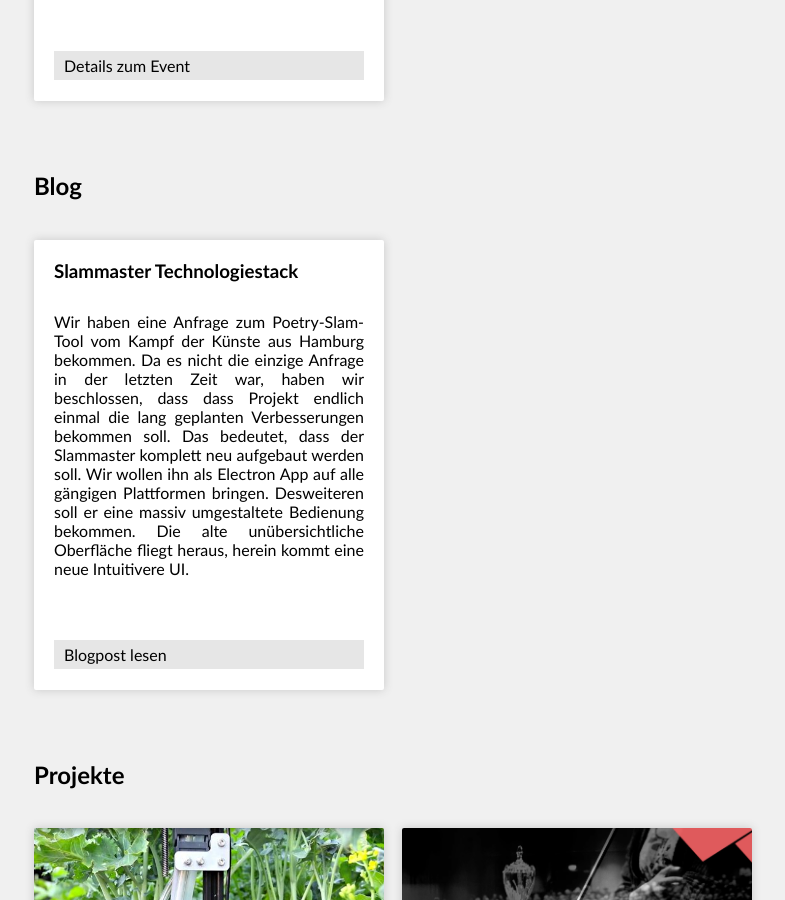
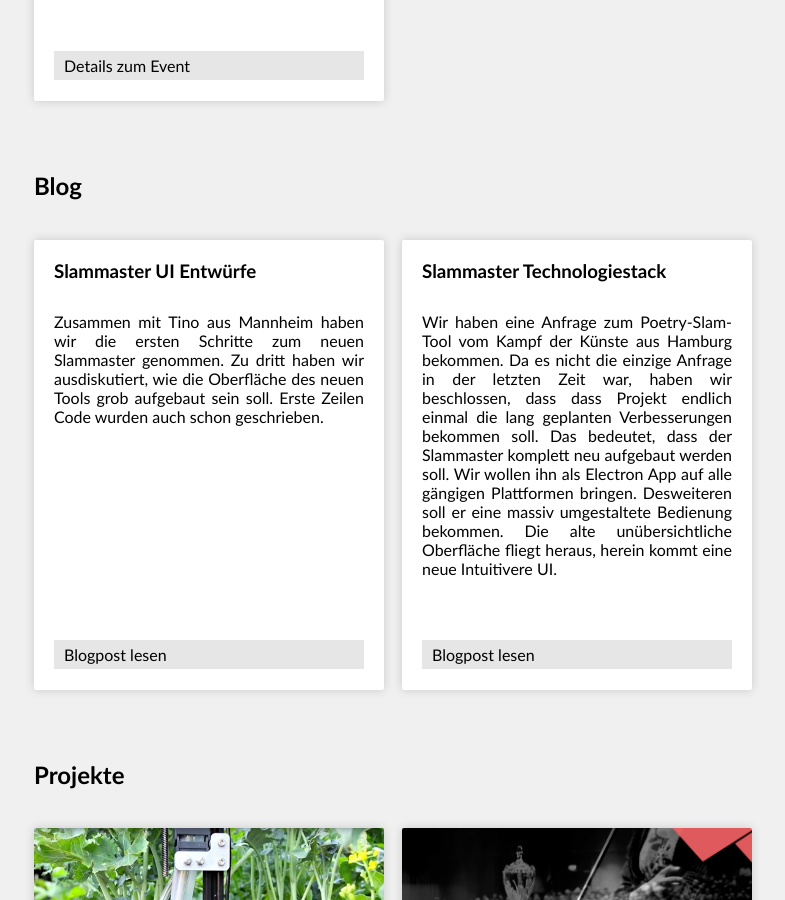
Before and after one commit to opendata-heilbronn/codeforheilbronn-de, a Jekyll site: the page built from index.html, in a window 1280 px wide and 900 px high, scrolled down 845 px. Shown: the whole window, without its empty margins (247-1032 px from the left). Built offline with Jekyll 4.4.1, drawn with Linux system fonts in a browser that asks for light colours; some of the changed lines change nothing that is shown.

Commit message:
slammaster blog

```diff
--- a/_posts/2017-11-09-slammaster-ui-entwuerfe.md
+++ b/_posts/2017-11-09-slammaster-ui-entwuerfe.md
@@ -7,7 +7,7 @@
 - slammaster
 layout: blog
 subtitle: Erte UI-Entwürfe für den neuen Slammaster
-published: false
+published: true
 teaser: Zusammen mit Tino aus Mannheim haben wir die ersten Schritte zum neuen Slammaster genommen. Zu dritt haben wir ausdiskutiert, wie die Oberfläche des neuen Tools grob aufgebaut sein soll. Erste Zeilen Code wurden auch schon geschrieben.
 authors:
     - joni
@@ -15,4 +15,30 @@
 
 ## Allgemeines
 
-Die Anwendung selbst
+Die UI im Backend wir nach Material Design entworfen.
+Ein Farbschema mit 3 Farben soll frei einstellbar sein. Dazu gibt es eine Grundfarbe, eine Akzentfarbe und eine Hintergrundfarbe.
+
+
+## Masken
+
+Die Anwendung wird aus verschiedenen Masken bestehen. Davon ist ein Teil zum pflegen der "Stammdaten" und einige sind der "Player", der auch bei einem Event eingesetzt wird.
+
+### Stamdaten "Veranstaltung"
+
+### Stammdaten "Gruppen"
+
+### Stammdaten "Poeten"
+
+Hier können neue Poeten angelegt und bestehende bearbeitet werden. Das passiert überlicherweise in Vorbereitung auf einen Slam.
+
+![Stammdaten Poeten](/uploads/2017-11-10 14_00_37-slammaster-stammdaten-poeten.png "Stammdaten Poeten")
+
+### Ansicht "Player"
+
+Der Player soll die Komponente sein, die während einer Veranstaltung maßgeblich genutzt wird.
+Sie besteht aus einer Reihe Screens, die nacheinander abgefahren werden und live gesteuert werden können.
+Dabei ist auf der linken Seite der Stream der Screens und auf der rechten Seite ein Editor mit dem Parameter des jeweiligen Screens geändert werden können.
+
+Im Beispiel ist die Folie für einen Poeten offen. Dort können im Laufe der Veranstaltung die Punkte eingetragen werden und dann animiert auf dem Projektor angezeigt werden.
+
+![Player](/uploads/2017-11-10 14_00_37-slammaster-player.png "Player")
```
Also changed, not shown: _uploads/2017-11-10 14_00_37-slammaster-player.png (added), _uploads/2017-11-10 14_00_37-slammaster-stammdaten-poeten.png (added).
